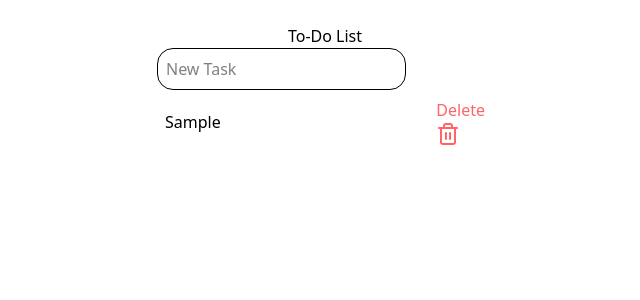
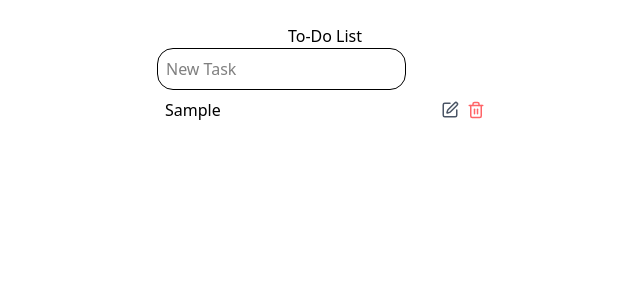
Before and after one commit to parisk91/cf7-react-todo-app, a React (Vite) app: page / in a window 1280 px wide. Both pictures are taken after typing "Sample" into the empty fields and a click on the button "Add". Shown: the top 300 px of the page, without its empty margins (315-955 px from the left). Built offline with nearby package versions, Linux system fonts and the light colour scheme.

Commit message:
feat: add edit task functionality

```diff
--- a/src/components/ToDo.tsx
+++ b/src/components/ToDo.tsx
@@ -14,16 +14,32 @@
 
 const todoReducer = (state: TodoProps[], action: Action): TodoProps[] => {
     switch (action.type) {
-        case "ADD":{
-            const newTodo: TodoProps = {
-                id: Date.now(),
-                text: action.payload,
-            }
-            return [...state, newTodo];
-        }
+        // case "ADD":{
+        //     const newTodo: TodoProps = {
+        //         id: Date.now(),
+        //         text: action.payload,
+        //     }
+        //     return [...state, newTodo];
+        // }
+
+        case "ADD":
+            return [
+                ...state,
+                {
+                    id:Date.now(),
+                    text: action.payload,
+                }
+            ]
 
         case "DELETE":
             return state.filter(todo => todo.id !== action.payload);
+
+        case "EDIT":
+            return state.map(todo =>
+            todo.id === action.payload.id
+            ?{...todo, text:action.payload.newText}
+            : todo
+            )
 
         default:
             return state;
--- a/src/components/TodoList.tsx
+++ b/src/components/TodoList.tsx
@@ -1,5 +1,6 @@
-import {Trash2} from "lucide-react";
+import {Edit, Trash2, Save, X} from "lucide-react";
 import type { TodoListProps} from "../types.ts";
+import {useState} from "react";
 
 // type Todo = {
 //     id: number;
@@ -13,19 +14,80 @@
 // }
 
 const TodoList= ({todos, dispatch}: TodoListProps) => {
+
+    const [editId, setEditId] = useState<number | null>(null);
+    const [editText, setEditText] = useState("");
+
     const handleDelete = (id: number)=> () => {
         dispatch({type: "DELETE", payload: id});
     }
+
+    const handleEdit = (id: number, text: string)=> () => {
+        setEditId(id);
+        setEditText(text);
+    }
+
+    const handleCancel = () => {
+        setEditId(null);
+        setEditText("");
+    }
+
+    const handleSave = (id: number) => () => {
+        dispatch({type: "EDIT", payload: {id, newText: editText}});
+        setEditId(null);
+        setEditText("");
+    }
+
     return (
         <>
             <ul className="space-y-2">
                 {todos.map(
                     todo => (
                         <li key={todo.id} className="flex items-center justify-between bg-cf-gray p-2" >
-                            <span>{todo.text}</span>
-                   <button
-                       onClick={handleDelete(todo.id)}
-                    className="text-red-400">Delete<Trash2/></button>
+                            {editId === todo.id ? (
+                                <>
+                                    <div className="flex flex-1">
+                                        <input
+                                            type="text"
+                                            value={editText}
+                                            onChange={(e) => setEditText(e.target.value)}
+                                            className="flex-1 border rounded p-1"
+                                        />
+                                        <button
+                                            onClick={handleSave(todo.id)}
+                                            className="text-gray-600"
+                                        >
+                                            <Save size={18}/>
+                                        </button>
+                                        <button
+                                            onClick={handleCancel}
+                                            className="text-red-400">
+                                            <X size={18}/>
+                                        </button>
+                                    </div>
+                                </>
+                            ) : (
+                                <>
+                                    <span>{todo.text}</span>
+                                    <div className="flex gap-2">
+                                        <button
+                                            type="button"
+                                            onClick={handleEdit(todo.id, todo.text)}
+                                            className="text-gray-600 hover:text-gray-800">
+                                            <Edit size={18}/>
+                                        </button>
+                                        <button
+                                            onClick={handleDelete(todo.id)}
+                                            className="text-red-400">
+                                            <Trash2 size={18}/>
+                                        </button>
+                                    </div>
+                                </>
+
+
+                            )}
+
+
                 </li>
                 ))}
             </ul>
--- a/src/types.ts
+++ b/src/types.ts
@@ -6,9 +6,11 @@
 export type Action =
     | { type: "ADD" ; payload: string}
     | { type: "DELETE" ; payload: number}
+    | { type: "EDIT" ; payload: { id: number ; newText: string } };
 
-export type TodoFormProps =
-    { dispatch : React.Dispatch<Action> };
+export type TodoFormProps = {
+        dispatch : React.Dispatch<Action>
+    };
 
 export type TodoListProps = {
     todos: TodoProps[];
```
